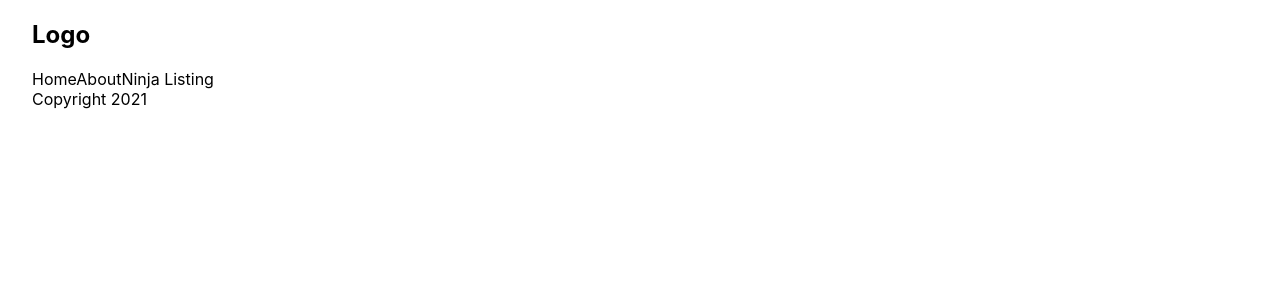
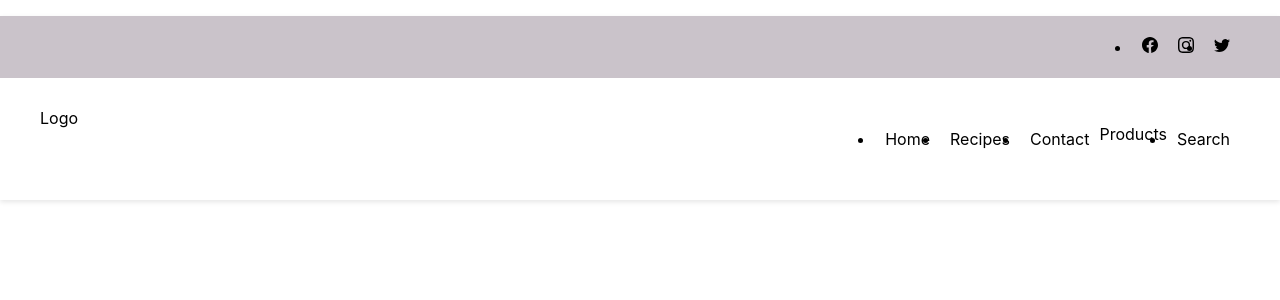
Before and after one commit to ChrisDietrich405/emily-website-next, a Next.js app: page / in a window 1280 px wide. Shown: the top 300 px of the page. Built offline with nearby package versions, Linux system fonts and the light colour scheme.

Commit message:
added navbar

```diff
--- /dev/null
+++ b/components/Layout/index.js
@@ -0,0 +1,15 @@
+import Footer from "../Footer";
+import Navbar from "../Navbar";
+
+import styles from "./styles.module.css";
+
+const Layout = ({ children }) => {
+  return (
+    <div className={styles.content}>
+      <Navbar />
+      {children}
+      <Footer />
+    </div>
+  );
+};
+export default Layout;
--- a/components/Navbar/index.js
+++ b/components/Navbar/index.js
@@ -1,14 +1,85 @@
+import Link from "next/link";
+
+import React from "react";
+import { BsFacebook, BsInstagram, BsTwitter } from "react-icons/bs";
+
+import styles from "./styles.module.css";
+
 const Navbar = () => {
   return (
-    <nav>
-      <div className="logo">
-        <h1>Logo</h1>
+    <header className={styles.header}>
+      <div className={styles.social_icons}>
+        <div className={styles.inner}>
+          <ul className={styles.social_icons_list}>
+            <li>
+              <a href="#">
+                <BsFacebook />
+              </a>
+            </li>
+            <li>
+              <a href="#">
+                <BsInstagram />
+              </a>
+            </li>
+            <li>
+              <a href="#">
+                <BsTwitter />
+              </a>
+            </li>
+          </ul>
+        </div>
       </div>
-      <a>Home</a>
-      <a>About</a>
-      <a>Ninja Listing</a>
-    </nav>
+      <div className={styles.header_content}>
+        <div className={styles.inner}>
+          <div className={styles.logo}>Logo</div>
+          <div className={styles.nav_menu}>
+            <ul>
+              <li>
+                <Link href="/">
+                  <a>Home</a>
+                </Link>
+              </li>
+              <li>
+                <a href="#">Recipes</a>
+              </li>
+              <li>
+                <a href="#">Contact</a>
+              </li>
+
+              <Link href="/products">
+                <a>Products</a>
+              </Link>
+
+              <li>
+                <a href="#">Search</a>
+              </li>
+            </ul>
+          </div>
+        </div>
+      </div>
+    </header>
   );
 };
 
 export default Navbar;
+
+// const Navbar = () => {
+//   return (
+//     <nav>
+//       <div className="logo">
+//         <h1>Logo</h1>
+//       </div>
+//       <Link href="/">
+//         <a>Home</a>
+//       </Link>
+//       <Link href="/about">
+//         <a>About</a>
+//       </Link>
+//       <Link href="/products">
+//         <a>Products</a>
+//       </Link>
+//     </nav>
+//   );
+// };
+
+// export default Navbar;
--- a/components/Navbar/styles.module.css
+++ b/components/Navbar/styles.module.css
@@ -0,0 +1,52 @@
+.header {
+  box-shadow: 0 2px 5px 0px rgba(0, 0, 0, 0.1);
+  position: fixed;
+  width: 100%;
+  background: #fff;
+}
+
+.inner {
+  margin-left: auto;
+  margin-right: auto;
+  max-width: 1200px;
+}
+
+.social_icons {
+  background: rgb(202, 195, 202);
+}
+
+.social_icons .inner {
+  display: flex;
+  justify-content: flex-end;
+}
+
+.social_icons_list {
+  display: flex;
+}
+
+.social_icons_list li {
+  padding: 5px 10px;
+}
+
+.social_icons_list a {
+  text-decoration: none;
+}
+
+.header_content .inner {
+  display: flex;
+  justify-content: space-between;
+  padding-top: 30px;
+  padding-bottom: 30px;
+}
+
+.nav_menu ul {
+  display: flex;
+}
+
+.nav_menu li {
+  padding: 5px 10px;
+}
+
+.nav_menu a {
+  text-decoration: none;
+}
--- a/package.json
+++ b/package.json
@@ -11,7 +11,8 @@
   "dependencies": {
     "next": "12.1.0",
     "react": "17.0.2",
-    "react-dom": "17.0.2"
+    "react-dom": "17.0.2",
+    "react-icons": "^4.3.1"
   },
   "devDependencies": {
     "eslint": "8.10.0",
--- a/pages/_app.js
+++ b/pages/_app.js
@@ -1,9 +1,13 @@
-//start video 4
-
+//start video 6
+import Layout from "../components/Layout";
 import "../styles/globals.css";
 
 function MyApp({ Component, pageProps }) {
-  return <Component {...pageProps} />;
+  return (
+    <Layout>
+      <Component {...pageProps} />
+    </Layout>
+  );
 }
 
 export default MyApp;
--- a/pages/index.js
+++ b/pages/index.js
@@ -6,8 +6,7 @@ import styles from "../styles/Home.module.css";
 export default function Home() {
   return (
     <div className={styles.container}>
-      <Navbar />
-      <Footer />
+      <p>Hello</p>
     </div>
   );
 }
```
Also changed, not shown: pages/products.js (added, +9 -0 lines), components/Layout/styles.module.css (added), 1 other file (tests, documents, lock files or other folders).
